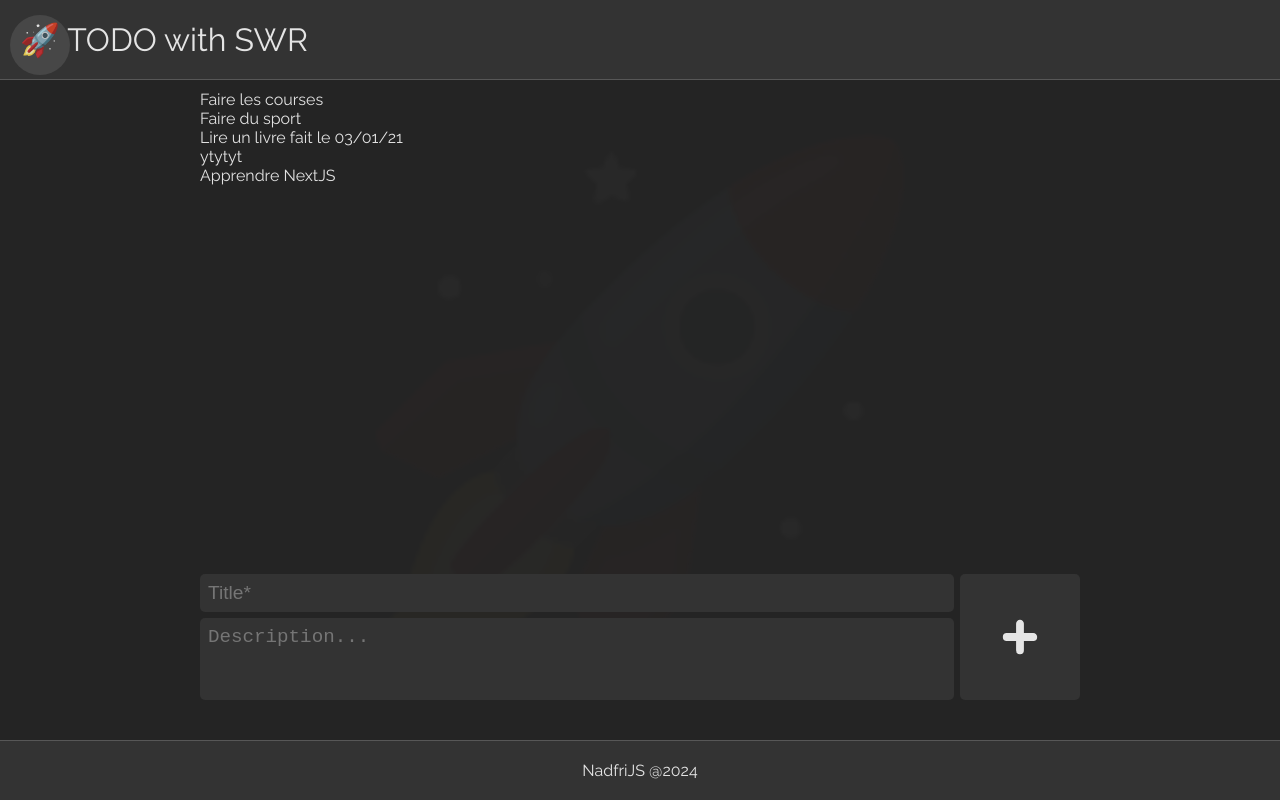
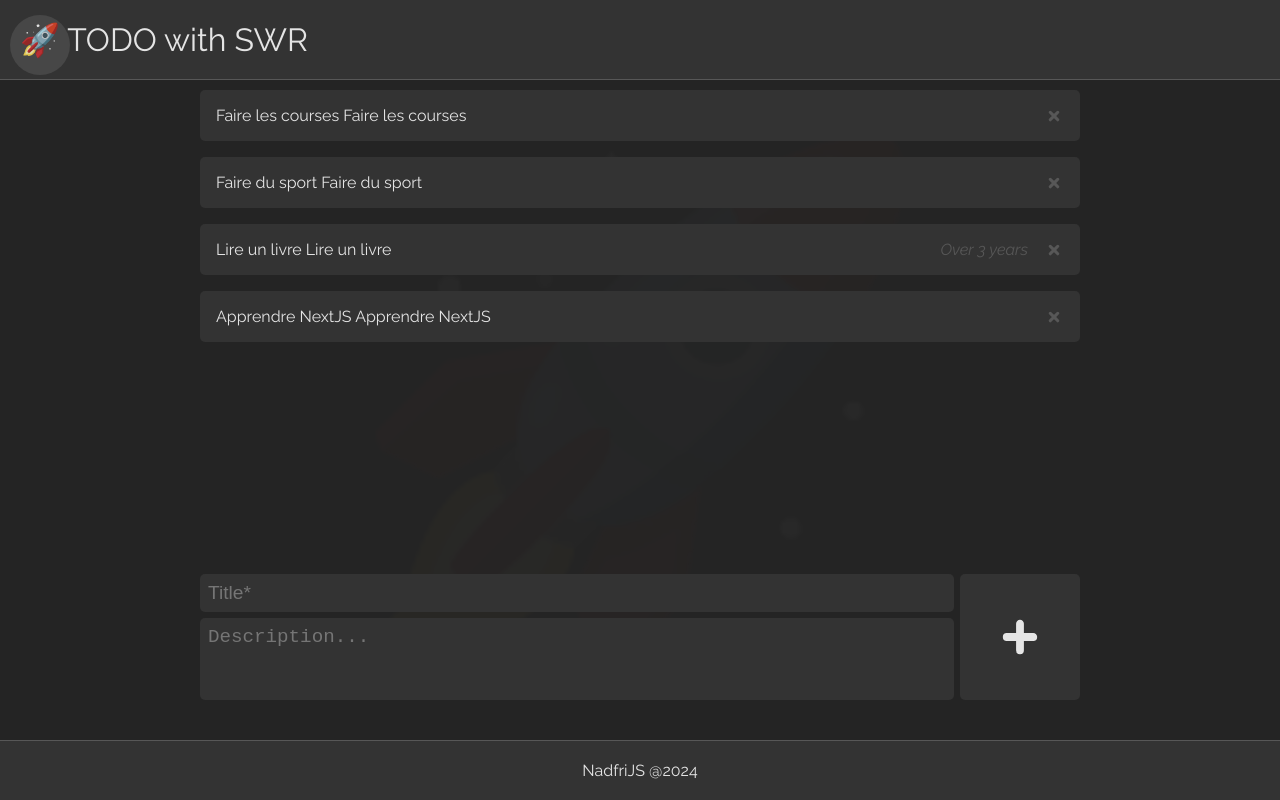
Before and after one commit to nadfri/todo-swr, a React (Vite) app: page / in a window 1280 px wide. Built offline with nearby package versions, Linux system fonts and the light colour scheme; data requests are answered from the project's data file.

Commit message:
Feat: deleting Todo

```diff
--- a/db.json
+++ b/db.json
@@ -25,14 +25,6 @@
       "createdAt": "2021-01-03T10:00:00.000Z"
     },
     {
-      "id": "c9a60c12-aa03-4969-8a51-d2e677ea9c08",
-      "title": "ytytyt",
-      "content": "",
-      "completed": false,
-      "completedAt": null,
-      "createdAt": "2024-08-29T20:40:01.273Z"
-    },
-    {
       "id": "74d5474a-e6e5-40b0-ba2b-96780c161ffd",
       "title": "Apprendre NextJS",
       "content": "Version 14",
--- a/src/components/AddNewTodo/AddNewTodo.tsx
+++ b/src/components/AddNewTodo/AddNewTodo.tsx
@@ -35,6 +35,7 @@ export default function AddNewTodo() {
           name='title-input'
           type='text'
           placeholder='Title*'
+          maxLength={80}
           autoComplete='off'
           required
         />
--- a/src/components/Todo/Todo.scss
+++ b/src/components/Todo/Todo.scss
@@ -1,3 +1,54 @@
-.Todo{
+.Todo {
+  display: flex;
+  justify-content: space-between;
+  align-items: center;
 
+  padding-inline: 16px;
+  border-radius: 5px;
+  background-color: var(--grey-dark);
+  transition: translate 0.2s, background-color 0.2s, opacity 0.5s;
+
+  &:hover {
+    background-color: var(--grey-light);
+    translate: 10px;
+  }
+
+  .todo-link {
+    display: flex;
+    justify-content: space-between;
+    padding-block: 16px;
+    flex: 1;
+  }
+
+  .todo-completed {
+    display: inline-block;
+    margin-inline: 16px;
+    font-style: italic;
+    color: var(--grey);
+
+    &::first-letter {
+      text-transform: uppercase;
+    }
+  }
+
+  &:hover .todo-completed {
+    color: var(--white);
+  }
+
+  .btn-delete {
+    display: grid;
+    place-items: center;
+    background-color: transparent;
+    color: var(--grey);
+    border: none;
+
+    .CrossIcon {
+      width: 20px;
+      transition: background-color 0.2s;
+    }
+
+    &:hover .CrossIcon {
+      color: var(--danger);
+    }
+  }
 }
--- a/src/components/Todo/Todo.tsx
+++ b/src/components/Todo/Todo.tsx
@@ -1,26 +1,41 @@
 import './Todo.scss';
 import { TodoType } from '@/types/todoType';
 import { Link } from 'react-router-dom';
+import CrossIcon from '../Icons/CrossIcon';
+import { formatDateByDistance } from '@/utils/formatDateByDistance';
+import { deleteTodo } from '@/utils/service';
+import { useRef } from 'react';
 
 type TodoProps = {
   todo: TodoType;
 };
 
 export default function Todo({ todo }: TodoProps) {
-  const formatDate = (dateString: Date) => {
-    const date = new Date(dateString);
-    return date.toLocaleDateString('fr-FR', {
-      day: '2-digit',
-      month: '2-digit',
-      year: '2-digit',
-    });
+  const refLi = useRef<HTMLLIElement>(null);
+
+  const handleDelete = () => {
+    refLi.current?.classList.add('deleting');
+
+    setTimeout(() => {
+      deleteTodo(todo.id);
+    }, 300);
   };
 
   return (
-    <li className='Todo'>
-      <Link to={`/todos/${todo.id}`}>
-      {todo.title} {todo.completedAt && `fait le ${formatDate(todo.completedAt)}`}
+    <li className='Todo' ref={refLi}>
+      <Link to={`/todos/${todo.id}`} className='todo-link'>
+        <span>
+          {todo.title} {todo.title}{' '}
+        </span>
+
+        {todo.completedAt && (
+          <span className='todo-completed'>{formatDateByDistance(todo.completedAt)}</span>
+        )}
       </Link>
+
+      <button className='btn-delete' onClick={handleDelete}>
+        <CrossIcon className='CrossIcon' />
+      </button>
     </li>
   );
 }
--- a/src/components/Todos/Todos.scss
+++ b/src/components/Todos/Todos.scss
@@ -4,9 +4,14 @@
   flex-direction: column;
   justify-content: space-between;
 
-
   form {
     display: flex;
     gap: 6px;
   }
+
+  .todos-list {
+    display: flex;
+    flex-direction: column;
+    gap: 16px;
+  }
 }
--- a/src/components/Todos/Todos.tsx
+++ b/src/components/Todos/Todos.tsx
@@ -20,7 +20,7 @@ export default function Todos() {
 
   return (
     <div className='Todos'>
-      <ul>
+      <ul className='todos-list'>
         {todos.map((todo: TodoType) => (
           <Todo todo={todo} key={todo.id} />
         ))}
```
